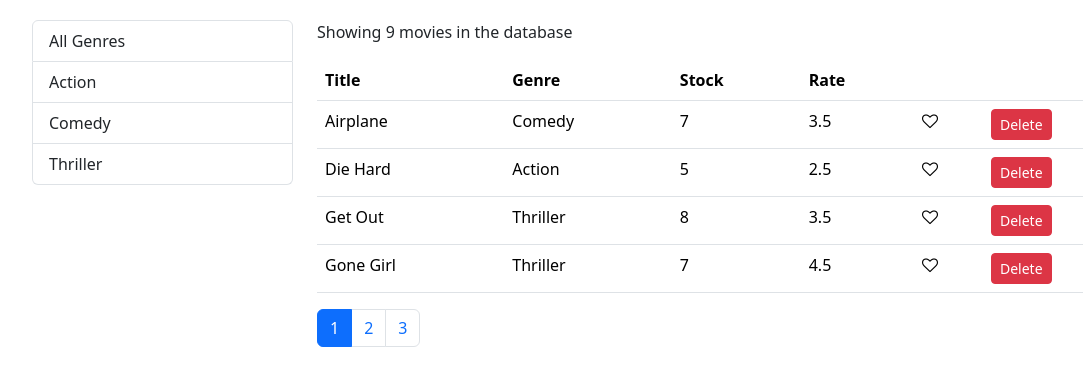
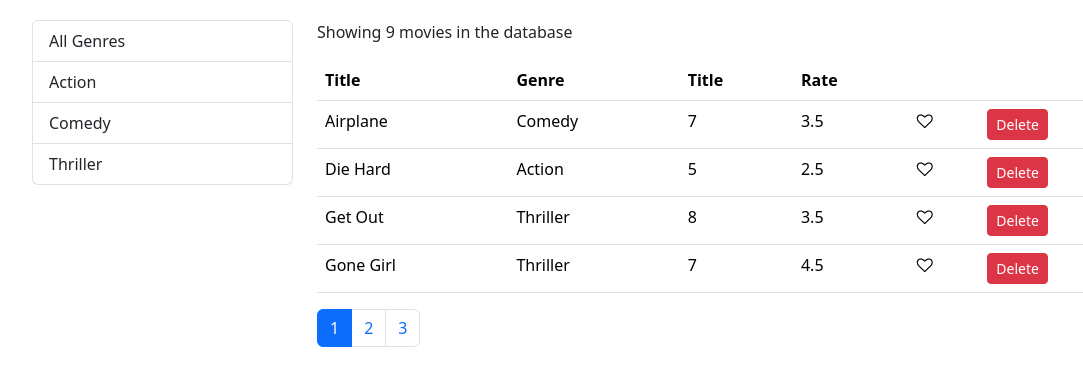
Before and after one commit to qcwssss/Mastering-React-With-Mosh, a React (Create React App) app in the folder vidly/: page / in a window 1280 px wide. Shown: the top 386 px of the page, without its empty margins (50-1133 px from the left). Built offline with nearby package versions, Linux system fonts and the light colour scheme.

Commit message:
add tableHeader

```diff
--- /dev/null
+++ b/vidly/src/components/common/tableHeader.jsx
@@ -0,0 +1,37 @@
+import React, { Component } from "react";
+
+// columns: array
+// sortColumn: obj
+// onSort: function
+
+class TableHeader extends Component {
+  raiseSort = (path) => {
+    const sortColumn = { ...this.props.sortColumn };
+    if (sortColumn.path === path) {
+      sortColumn.order = sortColumn.order === "asc" ? "desc" : "asc";
+    } else {
+      sortColumn.path = path;
+      sortColumn.order = "asc";
+    }
+    this.props.onSort(sortColumn);
+  };
+
+  render() {
+    return (
+      <thead>
+        <tr>
+          {this.props.columns.map((column) => (
+            <th
+              key={column.path || column.key}
+              onClick={() => this.raiseSort(column.path)}
+            >
+              {column.label}
+            </th>
+          ))}
+        </tr>
+      </thead>
+    );
+  }
+}
+
+export default TableHeader;
--- a/vidly/src/components/moviesTable.jsx
+++ b/vidly/src/components/moviesTable.jsx
@@ -1,33 +1,27 @@
 import React, { Component } from "react";
+import TableHeader from "./common/tableHeader";
 import Like from "./common/like";
 
 class MoviesTable extends Component {
-  raiseSort = (path) => {
-    const sortColumn = { ...this.props.sortColumn };
-    if (sortColumn.path === path) {
-      sortColumn.order = sortColumn.order === "asc" ? "desc" : "asc";
-    } else {
-      sortColumn.path = path;
-      sortColumn.order = "asc";
-    }
-    this.props.onSort(sortColumn);
-  };
+  columns = [
+    { path: "title", label: "Title" },
+    { path: "genre.name", label: "Genre" },
+    { path: "numberInStock", label: "Title" },
+    { path: "DailyRentalRate", label: "Rate" },
+    { key: "like" },
+    { key: "delete" },
+  ];
 
   render() {
-    const { movies, onDelete, onLike } = this.props;
+    const { movies, onDelete, onLike, sortColumn, onSort } = this.props;
 
     return (
       <table className="table">
-        <thead>
-          <tr>
-            <th onClick={() => this.raiseSort("title")}>Title</th>
-            <th onClick={() => this.raiseSort("genre.name")}>Genre</th>
-            <th onClick={() => this.raiseSort("numberInStock")}>Stock</th>
-            <th onClick={() => this.raiseSort("dailyRentalRate")}>Rate</th>
-            <th></th>
-            <th></th>
-          </tr>
-        </thead>
+        <TableHeader
+          columns={this.columns}
+          sortColumn={sortColumn}
+          onSort={onSort}
+        />
         <tbody>
           {movies.map((movie) => (
             <tr key={movie._id}>
```
